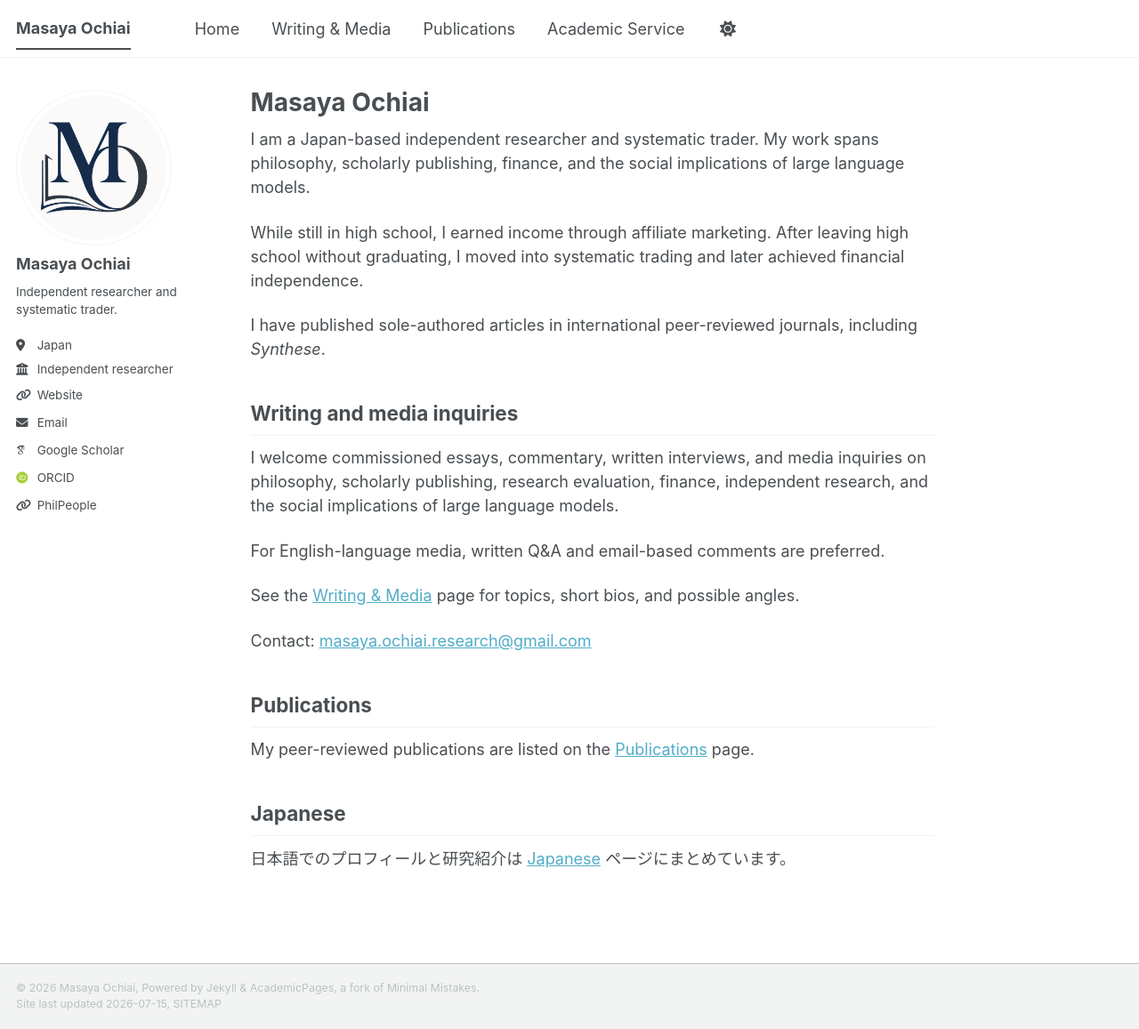
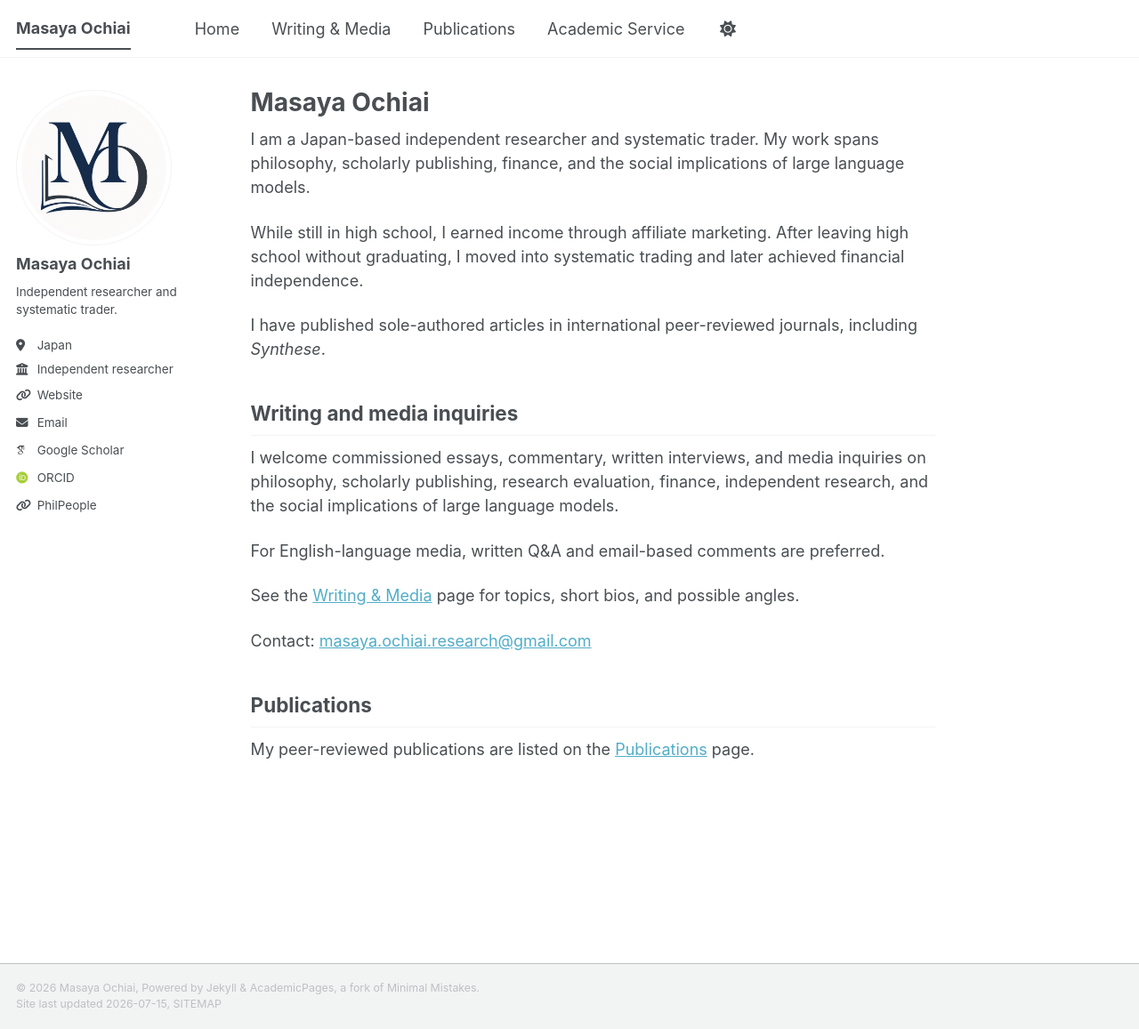
Before and after one commit to masaya-ochiai/masaya-ochiai.github.io, a Jekyll site: the page built from _pages/about.md, in a window 1280 px wide and 1157 px high. Shown: the whole window at 89% size. Built offline with Jekyll 4.4.1, drawn with Linux system fonts in a browser that asks for light colours; some web fonts are replaced; a script bundle is joined from its source files by our own code; library files that are not in the unit come from our copies.

Commit message:
Update about.md

```diff
--- a/_pages/about.md
+++ b/_pages/about.md
@@ -26,7 +26,3 @@ Contact: [masaya.ochiai.research@gmail.com](mailto:masaya.ochiai.research@gmail.
 ## Publications
 
 My peer-reviewed publications are listed on the [Publications](/publications/) page.
-
-## Japanese
-
-日本語でのプロフィールと研究紹介は [Japanese](/ja/) ページにまとめています。
```
